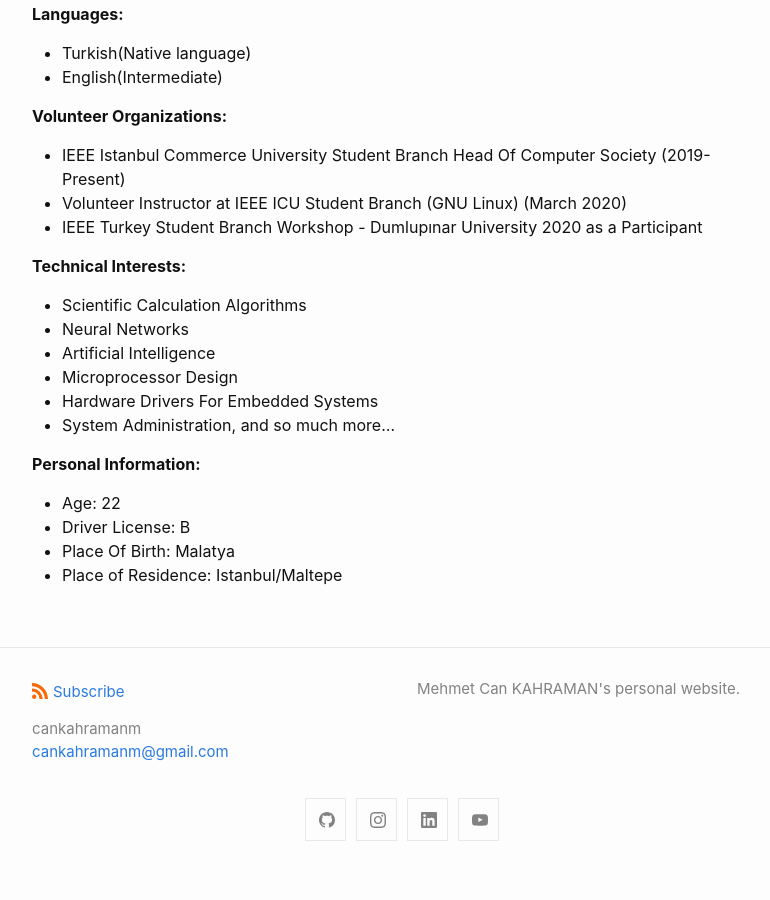
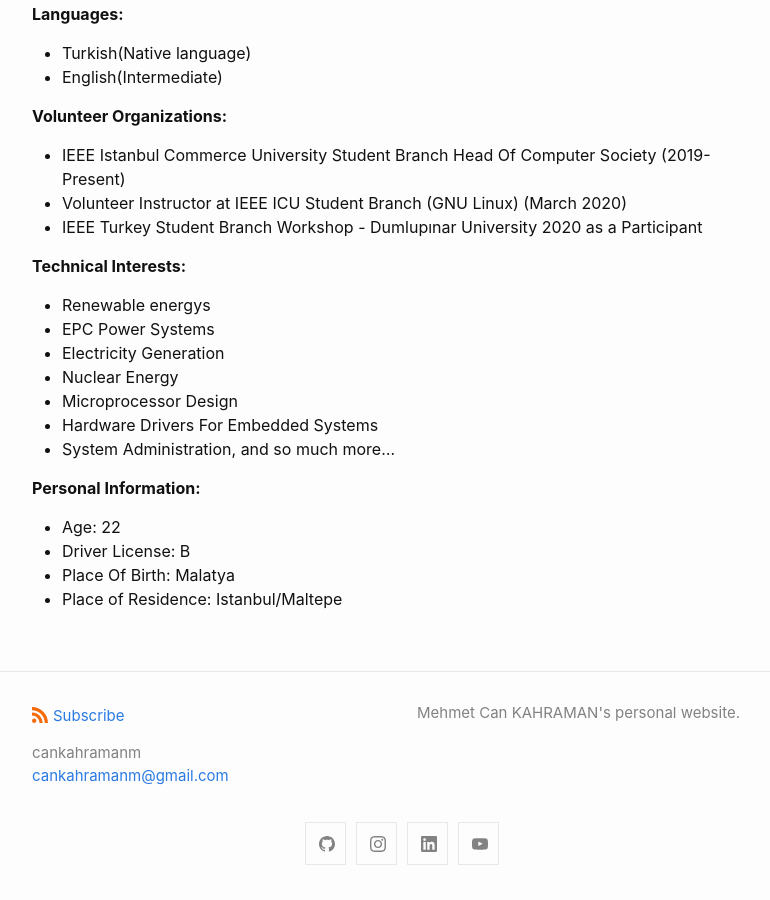
Before and after one commit to cankahramanm/cankahramanm.github.io, a Jekyll site: the page built from _posts/2020-07-27-CV.markdown, in a window 1280 px wide and 900 px high, scrolled down 979 px. Shown: the whole window, without its empty margins (238-1008 px from the left). Built offline with Jekyll 4.4.1, drawn with Linux system fonts in a browser that asks for light colours; before the commit the page ends 1855 px from its top, so only the background shows below that; some of the changed text lies outside the part shown.

Commit message:
Update 2020-07-27-CV.markdown

```diff
--- a/_posts/2020-07-27-CV.markdown
+++ b/_posts/2020-07-27-CV.markdown
@@ -50,9 +50,10 @@ categories: jekyll update
 
 **Technical Interests:**
 
-- Scientific Calculation Algorithms
-- Neural Networks
-- Artificial Intelligence
+- Renewable energys
+- EPC Power Systems
+- Electricity Generation
+- Nuclear Energy
 - Microprocessor Design
 - Hardware Drivers For Embedded Systems
 - System Administration, and so much more...
```
Also changed, not shown: other parts of _posts/2020-07-27-CV.markdown (+1 -1 lines).
